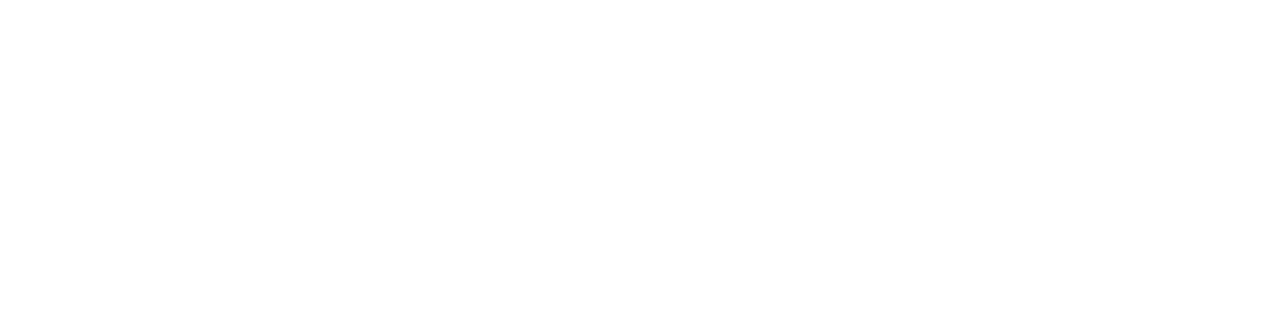
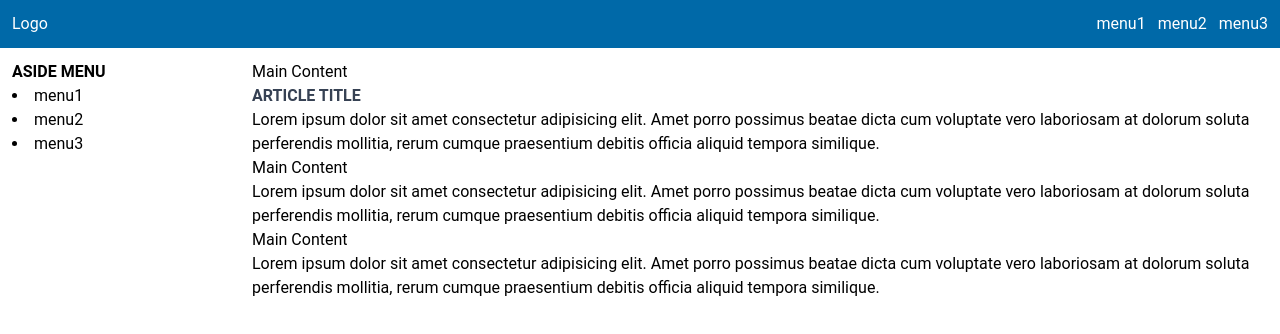
Before and after one commit to meekyung/acme-portfolio, a website: page tailwindcss_ex.html in a window 1280 px wide. Drawn offline with Linux system fonts and the light colour scheme.

Commit message:
feat: tailwindcss_cdn 추가

```diff
--- /dev/null
+++ b/css/tailwind_ex.css
@@ -0,0 +1,9 @@
+@import "tailwindcss";
+@import url('https://fonts.googleapis.com/css2?family=Roboto:ital,wght@0,100..900;1,100..900&display=swap');
+
+body{
+    font-family: "Roboto", sans-serif;
+}
+.title{
+    @apply font-bold text-gray-700 uppercase
+}
--- /dev/null
+++ b/package.json
@@ -0,0 +1,6 @@
+{
+  "dependencies": {
+    "@tailwindcss/cli": "^4.1.17",
+    "tailwindcss": "^4.1.17"
+  }
+}
--- a/tailwindcss_ex.html
+++ b/tailwindcss_ex.html
@@ -1,11 +1,52 @@
 <!DOCTYPE html>
 <html lang="en">
+
 <head>
-    <meta charset="UTF-8">
-    <meta name="viewport" content="width=device-width, initial-scale=1.0">
-    <title>tailwindcss</title>
+  <meta charset="UTF-8">
+  <meta name="viewport" content="width=device-width, initial-scale=1.0">
+  <title>tailwindcss</title>
+  <link rel="stylesheet" href="css/output.css">
 </head>
+
 <body>
+  <header class="bg-sky-700 text-white p-3">
+    <div class="flex justify-between">
+      <h1>Logo</h1>
+      <nav>
+        <ul class="flex gap-3">
+          <li class="hover:underline">menu1</li>
+          <li class="hover:underline">menu2</li>
+          <li class="hover:underline">menu3</li>
+        </ul>
+      </nav>
+    </div>
+  </header>
+  <main class="flex">
+    <aside class="w-60 p-3 fixed hidden md:block">
+      <h2 class="font-bold uppercase">Aside menu</h2>
+      <li>menu1</li>
+      <li>menu2</li>
+      <li>menu3</li>
+    </aside>
+    <section class="w-full p-3 md:ml-60">
+      <article>
+      <h2>Main Content
+          <h3 class="font-bold text-gray-700 uppercase">Article Title</h3>
+          <p>Lorem ipsum dolor sit amet consectetur adipisicing elit. Amet porro possimus beatae dicta cum voluptate vero laboriosam at dolorum soluta perferendis mollitia, rerum cumque praesentium debitis officia aliquid tempora similique.</p>
+      </h2>
+      </article>
+      <h2>Main Content
+        <p>
+          Lorem ipsum dolor sit amet consectetur adipisicing elit. Amet porro possimus beatae dicta cum voluptate vero laboriosam at dolorum soluta perferendis mollitia, rerum cumque praesentium debitis officia aliquid tempora similique.
+        </p>
+      </h2>
+      <h2>Main Content
+        <p>
+          Lorem ipsum dolor sit amet consectetur adipisicing elit. Amet porro possimus beatae dicta cum voluptate vero laboriosam at dolorum soluta perferendis mollitia, rerum cumque praesentium debitis officia aliquid tempora similique.
+        </p>
+      </h2>
+    </section>
+  </main>
+</body>
 
-</body>
 </html>
```
Also changed, not shown: tailwindcss_cdn.html (added, +64 -0 lines), css/output.css (added), 2 other files.
